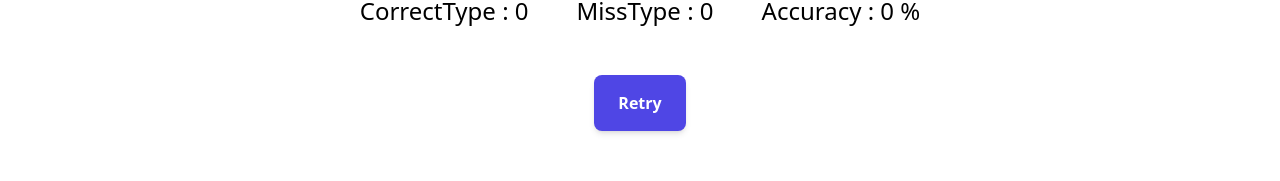
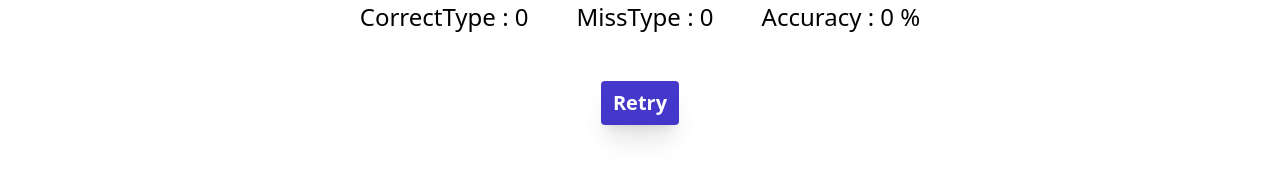
Before and after one commit to agukk/react-typing-app, a React (Create React App) app: page /typing in a window 1280 px wide. Shown: the part 458-639 px from the top of the page. Built offline with nearby package versions, Linux system fonts and the light colour scheme; no server answers.

Commit message:
change button component in Typing.jsx

```diff
--- a/src/components/pages/Typing.jsx
+++ b/src/components/pages/Typing.jsx
@@ -3,10 +3,10 @@ import { CorrectLetter } from "../atoms/layout/CorrectLetter";
 import { MissLetter } from "../atoms/layout/MissLetter";
 import { NomalLetter } from "../atoms/layout/NomalLetter";
 import { TypeLetter } from "../atoms/layout/TypeLetter";
-import { PrimaryButton } from "../atoms/button/PrimaryButton";
 import { ResultModal } from "../organizms/ResultModal";
 import { randomWordApi } from "../../api/randomWordApi";
 import { LoadingSpin } from "../atoms/layout/LoadingSpin";
+import { SecondaryButton } from "../atoms/button/SecondaryButton";
 
 export const Typing = () => {
     const [typingString, setTypingString] = useState("");
@@ -100,7 +100,7 @@ export const Typing = () => {
                 <span>Accuracy : { accuracy } %</span>
             </div>
             <div onClick={initilize} className='pt-12'>
-                <PrimaryButton>Retry</PrimaryButton>
+                <SecondaryButton>Retry</SecondaryButton>
             </div>
             <ResultModal
             correctCount={index}
```
